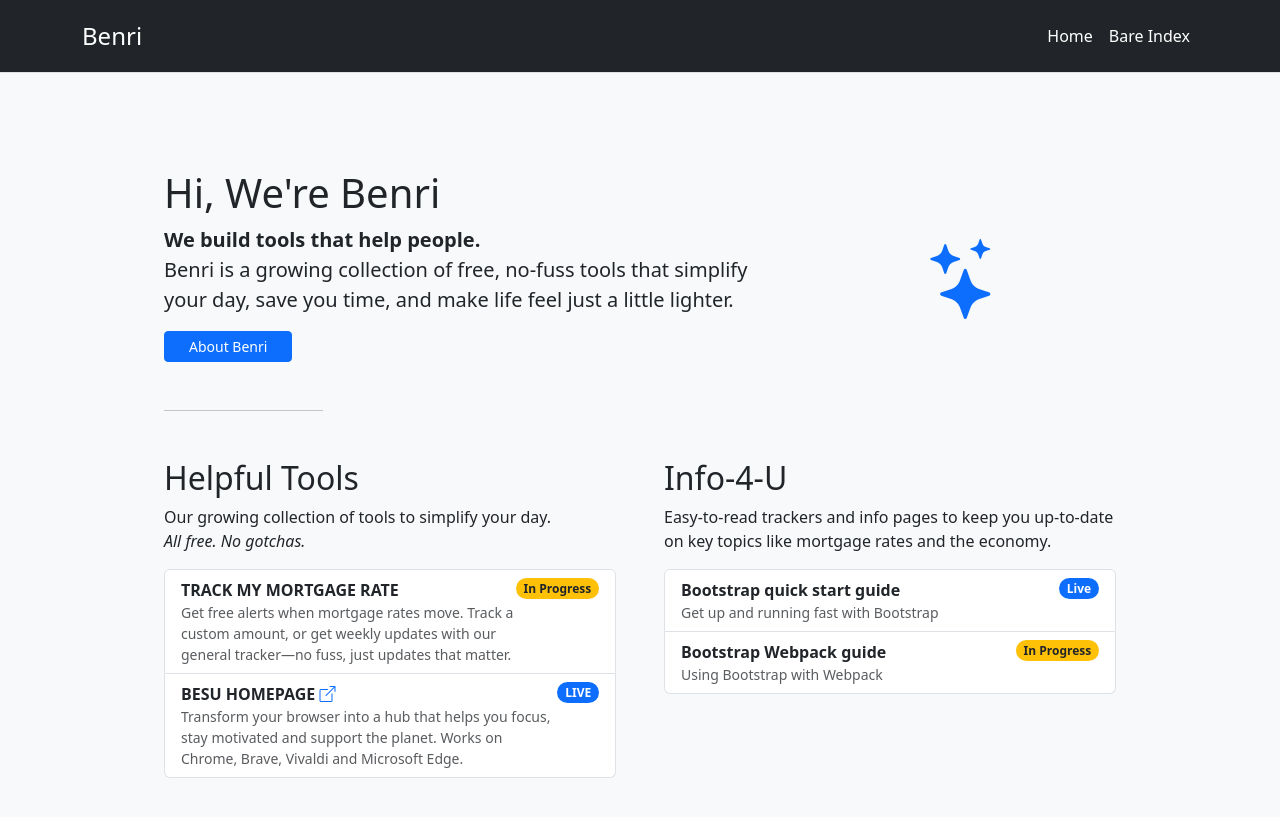
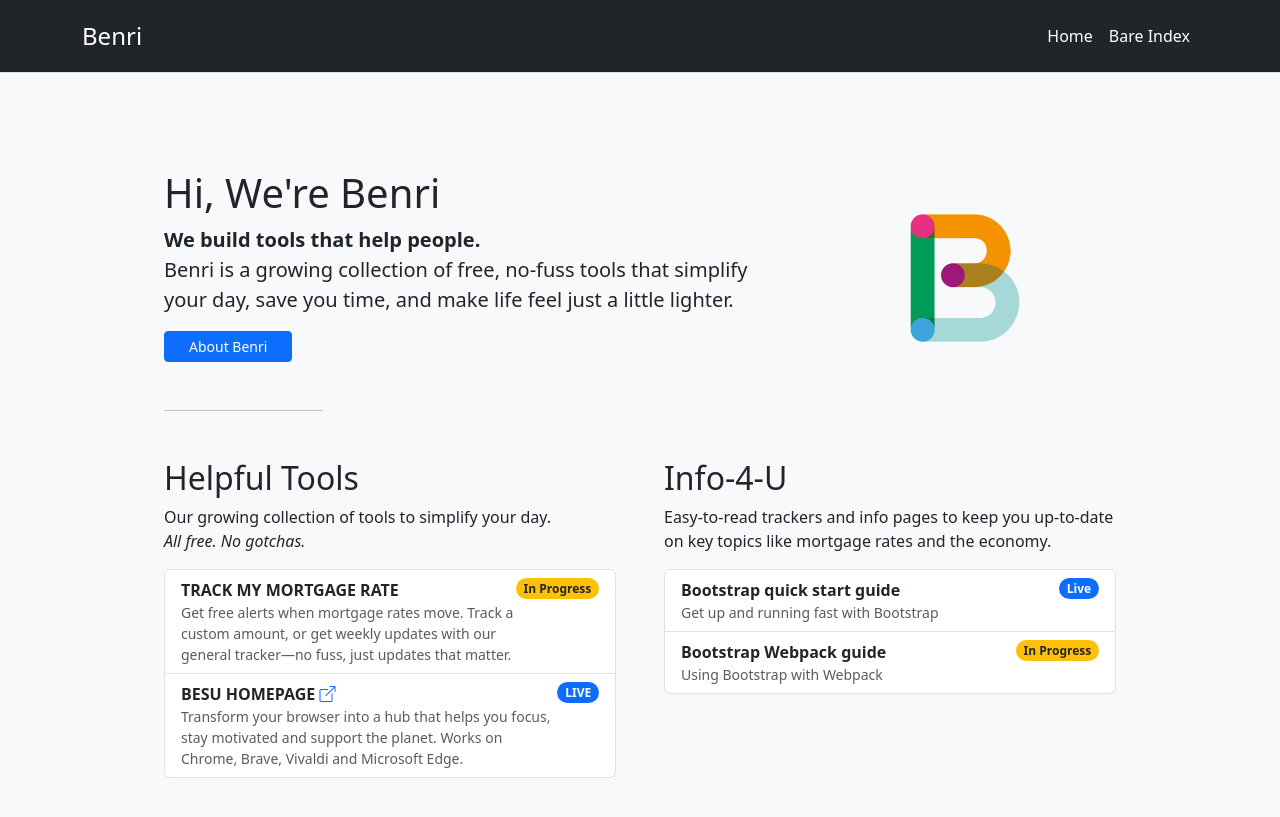
Before and after one commit to RixGpt/benri, a Jekyll site: the page built from index.md, in a window 1280 px wide. Shown: the top 817 px of the page. Built offline with Jekyll 4.4.1, drawn with Linux system fonts in a browser that asks for light colours.

Commit message:
Update index.md

```diff
--- a/index.md
+++ b/index.md
@@ -19,7 +19,7 @@
       </div>
       <div class="col-md-4 text-center">
         <!-- Large Bootstrap Icon -->
-        <i class="bi bi-stars" style="font-size: 5rem; color: #0d6efd;"></i>
+       <img src="/benri/benri_icon.png" alt="Benri Icon" class="img-fluid" style="max-width: 150px; height: auto;">
       </div>
     </div>
     <hr class="col-3 col-md-2 mb-5">
```
